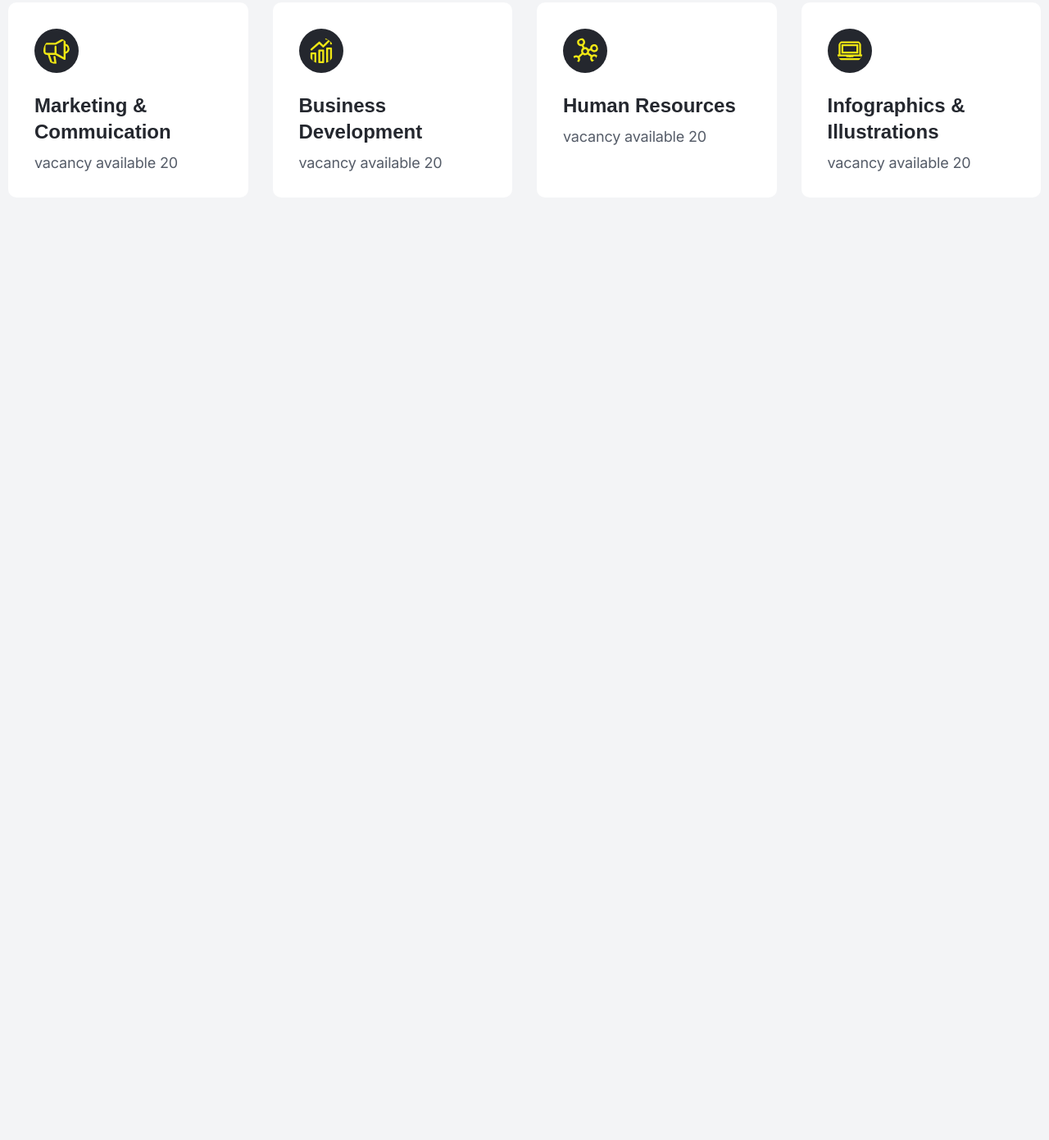
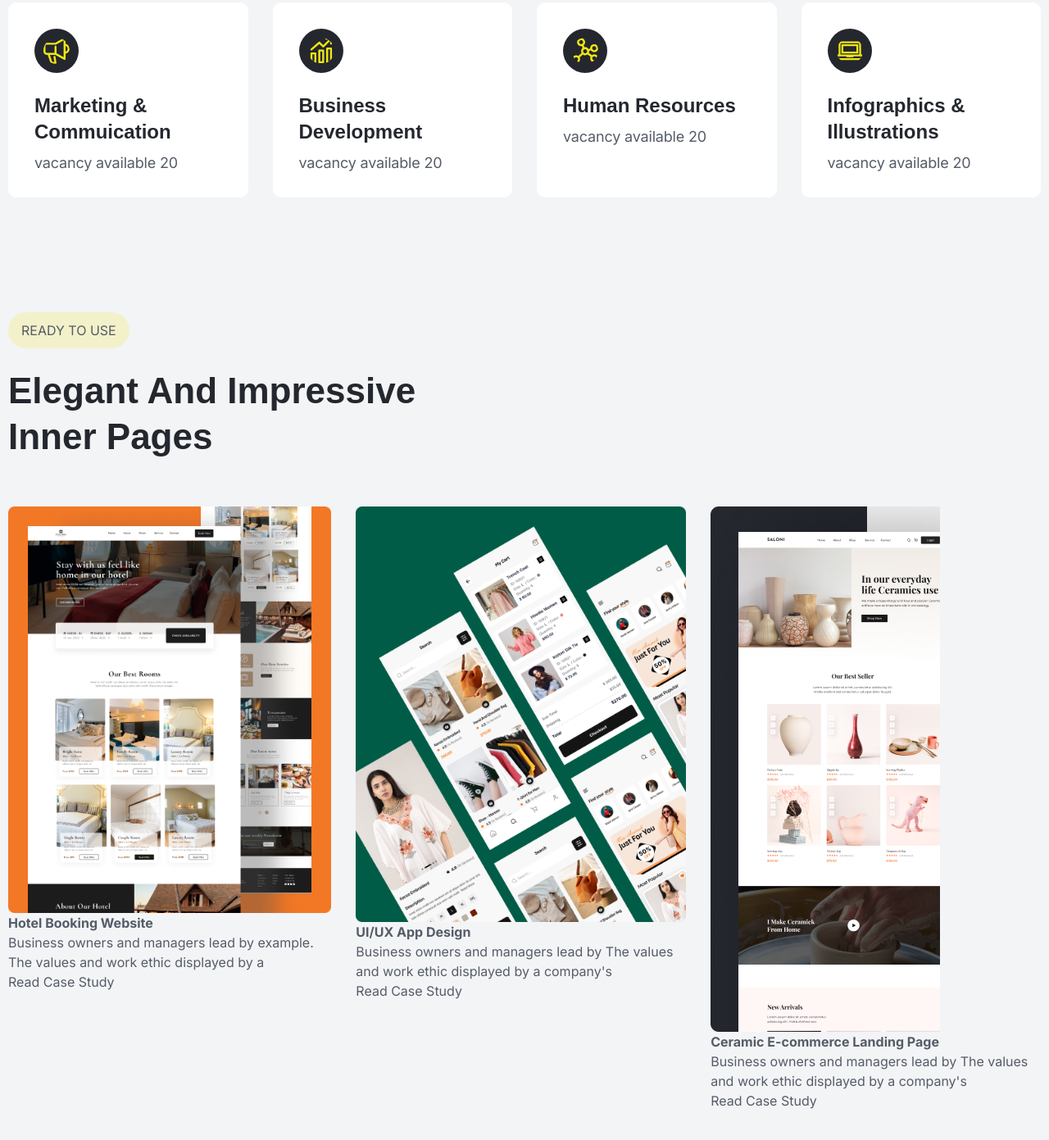
Before and after one commit to progdidi/risecreative, a website: page app/index.html in a window 1280 px wide. Shown: the part 3008-4399 px from the top of the page at 82% size. Before the commit the page ends 3319 px from the top, so only its background shows below. Drawn offline with Linux system fonts and the light colour scheme.

Commit message:
feat: feat works section

```diff
--- a/app/index.html
+++ b/app/index.html
@@ -180,6 +180,33 @@
         </div>
     </section>
 
+    <section class="works">
+        <div class="container">
+            <p class="subtitle">Ready To Use</p>
+            <h4 class="section-title">Elegant And Impressive Inner Pages</h4>
+            <div class="works__items">
+                <div class="works-item">
+                    <img src="images/works/work1.png" alt="" class="works-item__img">
+                    <h5 class="works-item__title">Hotel Booking  Website</h5>
+                    <p class="works-item__descr">Business owners and managers lead by example. The values and work ethic displayed by a</p>
+                    <a href="" class="works-item__link">Read Case Study</a>
+                </div>
+                <div class="works-item">
+                    <img src="images/works/work2.png" alt="" class="works-item__img">
+                    <h5 class="works-item__title">UI/UX  App Design</h5>
+                    <p class="works-item__descr">Business owners and managers lead by  The values and work ethic displayed by a company's </p>
+                    <a href="" class="works-item__link">Read Case Study</a>
+                </div>
+                <div class="works-item">
+                    <img src="images/works/work3.png" alt="" class="works-item__img">
+                    <h5 class="works-item__title">Ceramic E-commerce Landing Page</h5>
+                    <p class="works-item__descr">Business owners and managers lead by  The values and work ethic displayed by a company's </p>
+                    <a href="" class="works-item__link">Read Case Study</a>
+                </div>
+            </div>
+        </div>
+    </section>
+
     <script src="js/main.js"></script>
 </body>
 </html>
--- /dev/null
+++ b/app/scss/blocks/_works.scss
@@ -0,0 +1,24 @@
+.works {
+    .subtitle {
+    }
+    .section-title {
+        margin-bottom: 58px;
+        width: 508px;
+    }
+    .works__items {
+        display: flex;
+        gap: 30px;
+        overflow: hidden;
+    }
+    .works-item {
+        &__img {
+        }
+        &__title {
+        }
+        &__descr {
+        }
+        &__link {
+        }
+    }
+
+}
--- a/app/scss/style.scss
+++ b/app/scss/style.scss
@@ -7,3 +7,4 @@
 @import './blocks/header';
 @import './blocks/about';
 @import './blocks/services';
+@import './blocks/works';
```
Also changed, not shown: app/css/style.min.css, app/images/works/work1.png (added), app/images/works/work2.png (added), app/images/works/work3.png (added).
